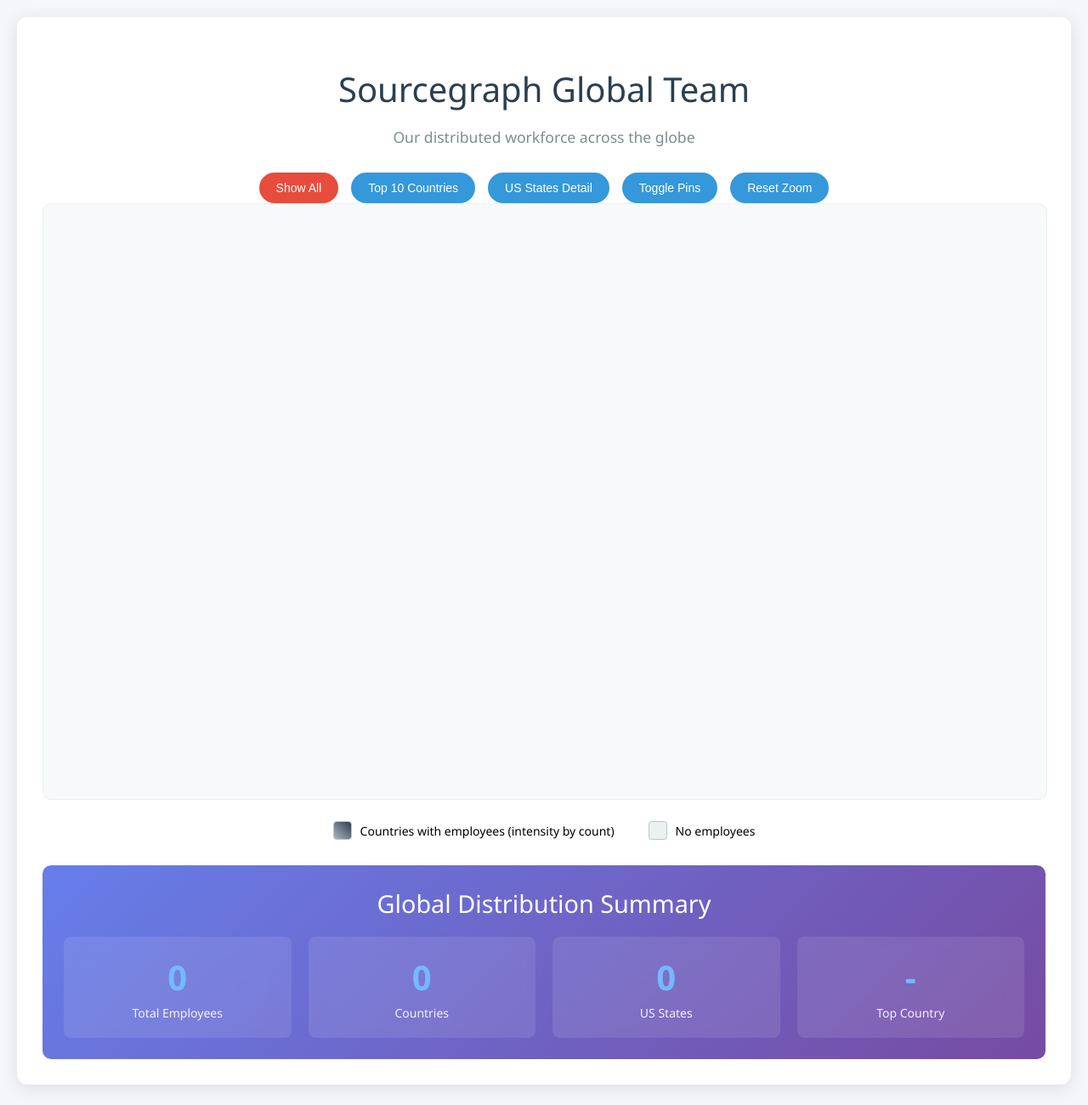
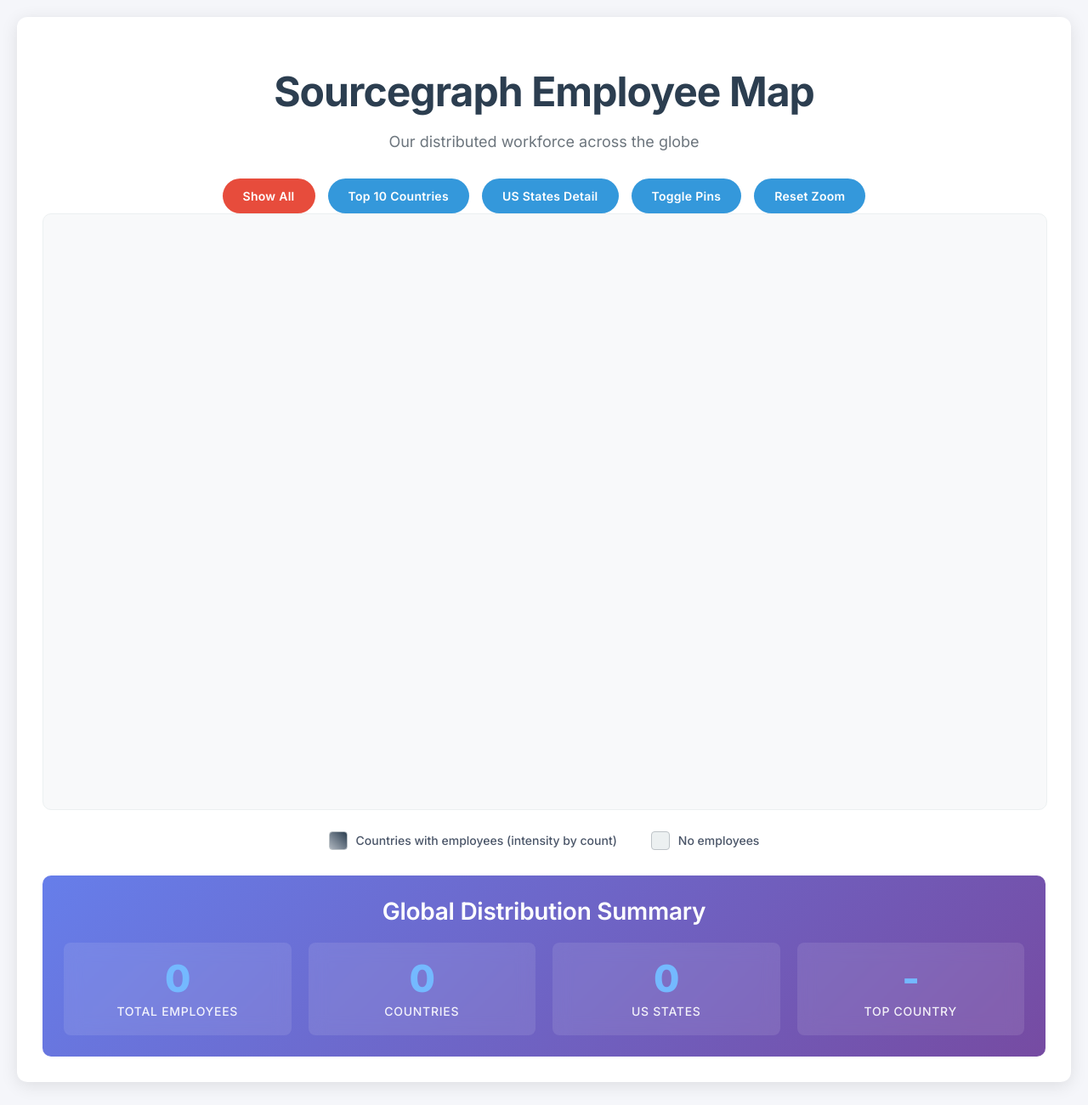
Before and after one commit to karlabae/sourcegraphemployeemap, a website: page sourcegraph_world_employee_map.html in a window 1280 px wide. Shown: the top 1300 px of the page at 85% size. Drawn offline with nearby package versions, Linux system fonts and the light colour scheme; no server answers.

Commit message:
Update typography to Inter font and fix title to 'Sourcegraph Employee Map'
Co-authored-by: Amp <amp@ampcode.com>
Amp-Thread-ID: https://ampcode.com/threads/T-e283b338-b770-4257-af27-25e4ca6f8b74

```diff
--- a/sourcegraph_world_employee_map.html
+++ b/sourcegraph_world_employee_map.html
@@ -3,15 +3,21 @@
 <head>
     <meta charset="UTF-8">
     <meta name="viewport" content="width=device-width, initial-scale=1.0">
-    <title>Sourcegraph Global Employee Map</title>
+    <title>Sourcegraph Employee Map</title>
+    <link rel="preconnect" href="https://fonts.googleapis.com">
+    <link rel="preconnect" href="https://fonts.gstatic.com" crossorigin>
+    <link href="https://fonts.googleapis.com/css2?family=Inter:wght@400;500;600;700;800&display=swap" rel="stylesheet">
     <script src="https://d3js.org/d3.v7.min.js"></script>
     <script src="https://unpkg.com/topojson@3"></script>
     <style>
         body {
-            font-family: 'Segoe UI', Tahoma, Geneva, Verdana, sans-serif;
+            font-family: 'Inter', -apple-system, BlinkMacSystemFont, 'Segoe UI', Roboto, Oxygen, Ubuntu, Cantarell, sans-serif;
             margin: 0;
             padding: 20px;
             background-color: #f5f6fa;
+            font-feature-settings: 'kern' 1, 'liga' 1;
+            -webkit-font-smoothing: antialiased;
+            -moz-osx-font-smoothing: grayscale;
         }
 
         .container {
@@ -27,15 +33,22 @@
             text-align: center;
             color: #2c3e50;
             margin-bottom: 10px;
-            font-size: 2.5em;
-            font-weight: 300;
+            font-size: 3rem;
+            font-weight: 700;
+            letter-spacing: -0.02em;
+            line-height: 1.1;
         }
 
         .subtitle {
             text-align: center;
-            color: #7f8c8d;
+            color: #6c757d;
             margin-bottom: 30px;
-            font-size: 1.1em;
+            font-size: 1.125rem;
+            font-weight: 400;
+            line-height: 1.5;
+            max-width: 600px;
+            margin-left: auto;
+            margin-right: auto;
         }
 
         #map {
@@ -108,7 +121,9 @@
             display: flex;
             align-items: center;
             gap: 10px;
-            font-size: 14px;
+            font-size: 0.875rem;
+            font-weight: 500;
+            color: #4a5568;
         }
 
         .legend-color {
@@ -129,8 +144,10 @@
         .stats h3 {
             margin: 0 0 20px 0;
             text-align: center;
-            font-size: 1.8em;
-            font-weight: 300;
+            font-size: 1.75rem;
+            font-weight: 600;
+            letter-spacing: -0.01em;
+            color: white;
         }
 
         .stats-grid {
@@ -148,15 +165,20 @@
         }
 
         .stat-number {
-            font-size: 2.5em;
-            font-weight: bold;
+            font-size: 2.75rem;
+            font-weight: 800;
             color: #74b9ff;
-            margin-bottom: 5px;
+            margin-bottom: 8px;
+            line-height: 1;
+            letter-spacing: -0.02em;
         }
 
         .stat-label {
-            font-size: 14px;
+            font-size: 0.875rem;
+            font-weight: 500;
             opacity: 0.9;
+            text-transform: uppercase;
+            letter-spacing: 0.05em;
         }
 
         .controls {
@@ -168,13 +190,16 @@
         }
 
         .btn {
-            padding: 10px 20px;
+            padding: 12px 24px;
             border: none;
             border-radius: 25px;
             background: #3498db;
             color: white;
             cursor: pointer;
-            font-size: 14px;
+            font-size: 0.875rem;
+            font-weight: 600;
+            font-family: inherit;
+            letter-spacing: 0.02em;
             transition: all 0.3s ease;
         }
 
@@ -213,7 +238,7 @@
 </head>
 <body>
     <div class="container">
-        <h1>Sourcegraph Global Team</h1>
+        <h1>Sourcegraph Employee Map</h1>
         <p class="subtitle">Our distributed workforce across the globe</p>
 
         <div class="controls">
```
